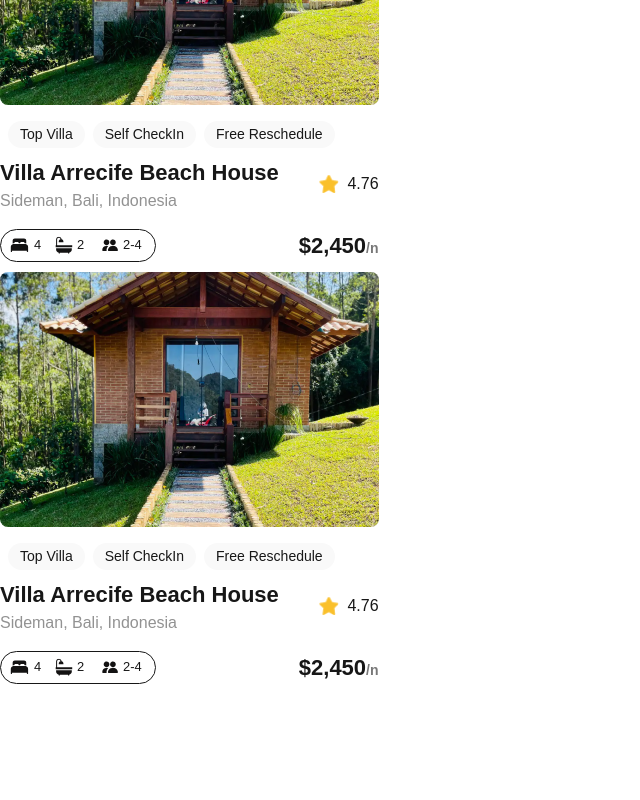
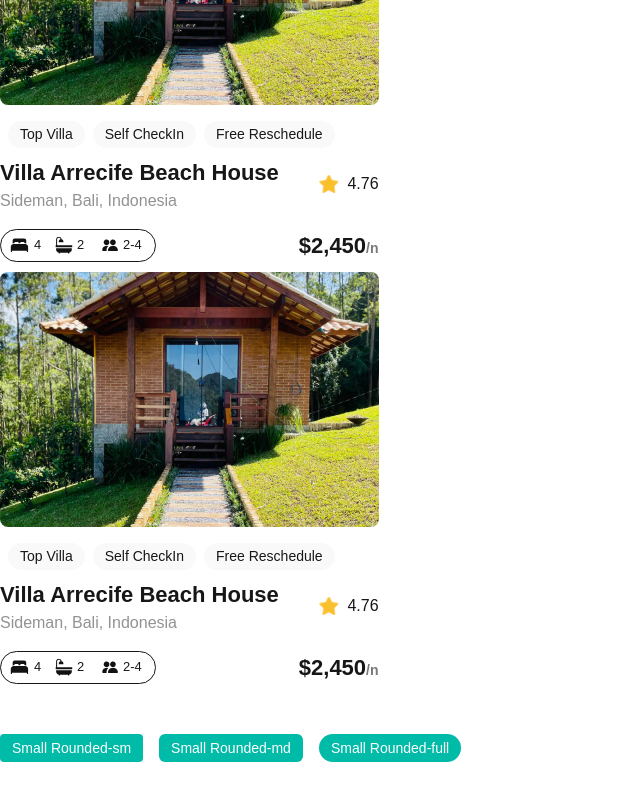
Before and after one commit to phoebeobaje/alx-project-0x00-setup, a Next.js app in the folder alx-project-0x00/: page /landing in a window 1280 px wide. Shown: the part 1102-1902 px from the top of the page, without its empty margins (0-640 px from the left). Before the commit the page ends 1796 px from the top, so only its background shows below. Built offline with nearby package versions, Linux system fonts and the light colour scheme.

Commit message:
adding the button prop

```diff
--- /dev/null
+++ b/alx-project-0x00/components/Button.tsx
@@ -0,0 +1,21 @@
+import { ButtonProps } from "@/interfaces";
+const sizeClasses = {
+  small: 'px-3 py-1 text-sm',
+  medium: 'px-4 py-2 text-base',
+  large: 'px-5 py-3 text-lg',
+};
+const shapeClasses = {
+  'rounded-sm': 'rounded-sm',
+  'rounded-md': 'rounded-md',
+  'rounded-full': 'rounded-full',
+}
+const Button: React.FC <ButtonProps>=({title, size="medium", shape="rounded-full", className=""})=>{
+    return (
+        <button
+        className={`bg-teal-500 text-white ${sizeClasses[size]} ${shapeClasses[shape]} ${className}`}
+        >
+        {title}
+        </button>
+    );
+    }
+export default Button;
--- a/alx-project-0x00/interfaces/index.ts
+++ b/alx-project-0x00/interfaces/index.ts
@@ -1,3 +1,9 @@
 export interface PillProps {
   title: string
 }
+export interface ButtonProps {
+  title: string;
+  size?: 'small' | 'medium' | 'large';
+  shape?: 'rounded-sm' | 'rounded-md' | 'rounded-full';
+  className?: string;
+}
--- a/alx-project-0x00/pages/landing.tsx
+++ b/alx-project-0x00/pages/landing.tsx
@@ -1,3 +1,4 @@
+import Button from "@/components/Button";
 import Card from "@/components/Card";
 
 const Landing: React.FC = () => {
@@ -8,7 +9,11 @@
         <Card />
         <Card />
         <Card />
-
+<div className="space-x-4 my-10">
+          <Button title="Small Rounded-sm" size="small" shape="rounded-sm" />
+          <Button title="Small Rounded-md" size="small" shape="rounded-md" />
+          <Button title="Small Rounded-full" size="small" shape="rounded-full" />
+        </div>
 
 
     </div>
```
